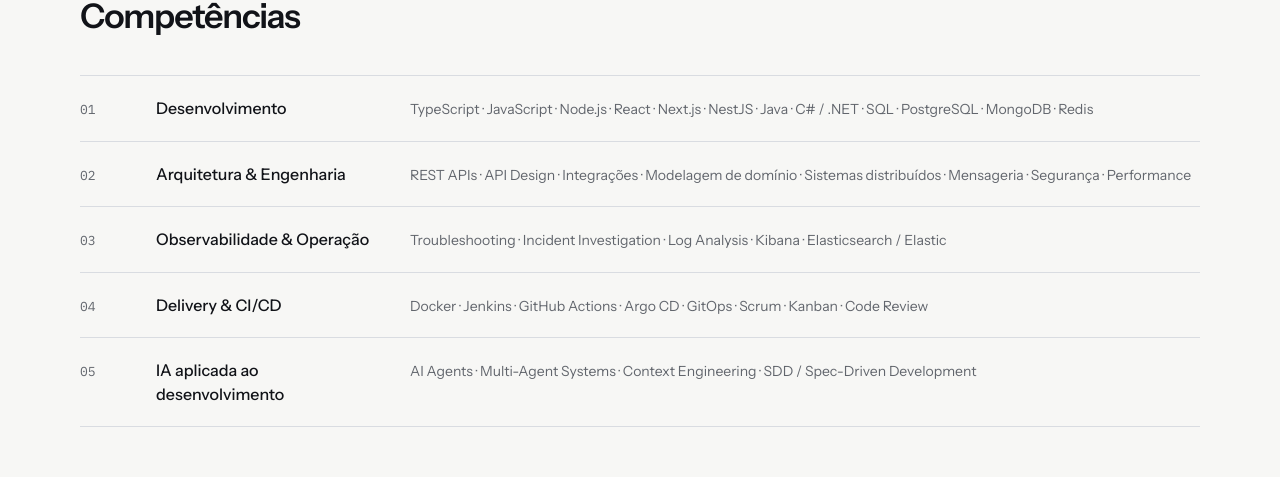
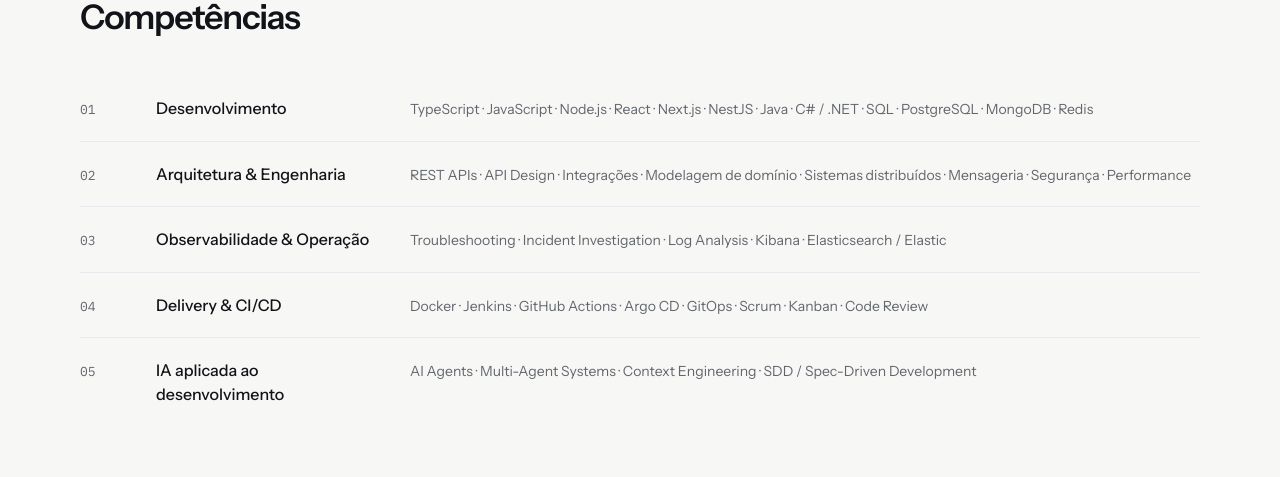
Before and after one commit to GabrielGuilhermess/personal-landing-page, a Next.js app: page / in a window 1280 px wide. Shown: the part 759-1236 px from the top of the page. Built offline with nearby package versions, Linux system fonts and the light colour scheme.

Commit message:
fix(landing): normalize competency separators

```diff
--- a/src/components/sections/SkillsSection.tsx
+++ b/src/components/sections/SkillsSection.tsx
@@ -3,7 +3,11 @@
 
 export default function SkillsSection() {
   return (
-    <section id="competencias" aria-labelledby="competencias-title" className="py-[72px] md:py-[88px]">
+    <section
+      id="competencias"
+      aria-labelledby="competencias-title"
+      className="border-t border-[var(--divider)] py-[72px] md:py-[88px]"
+    >
       <Container>
         <header className="mb-8 md:mb-10">
           <h2
@@ -14,13 +18,18 @@
           </h2>
         </header>
 
-        <div className="border-t border-[var(--divider)]">
+        <div>
           {COMPETENCIES.map((group, index) => (
             <DisclosureItem
               key={group.title}
               index={String(index + 1).padStart(2, "0")}
               title={group.title}
               summary={group.terms.join(" · ")}
+              className={
+                index === COMPETENCIES.length - 1
+                  ? "border-b-0"
+                  : "border-b border-[var(--divider-item)]"
+              }
               summaryClassName="py-[18px] transition-colors duration-[var(--motion-fast)] hover:bg-[var(--surface)] md:py-5"
               summaryContentClassName="grid grid-cols-[34px_minmax(0,1fr)] items-baseline gap-x-3 gap-y-2 sm:grid-cols-[42px_190px_minmax(0,1fr)] sm:gap-x-5 min-[1100px]:grid-cols-[52px_230px_minmax(0,1fr)] min-[1100px]:gap-x-6"
               summaryValueClassName="col-start-2 leading-[1.6] sm:col-start-3"
```
